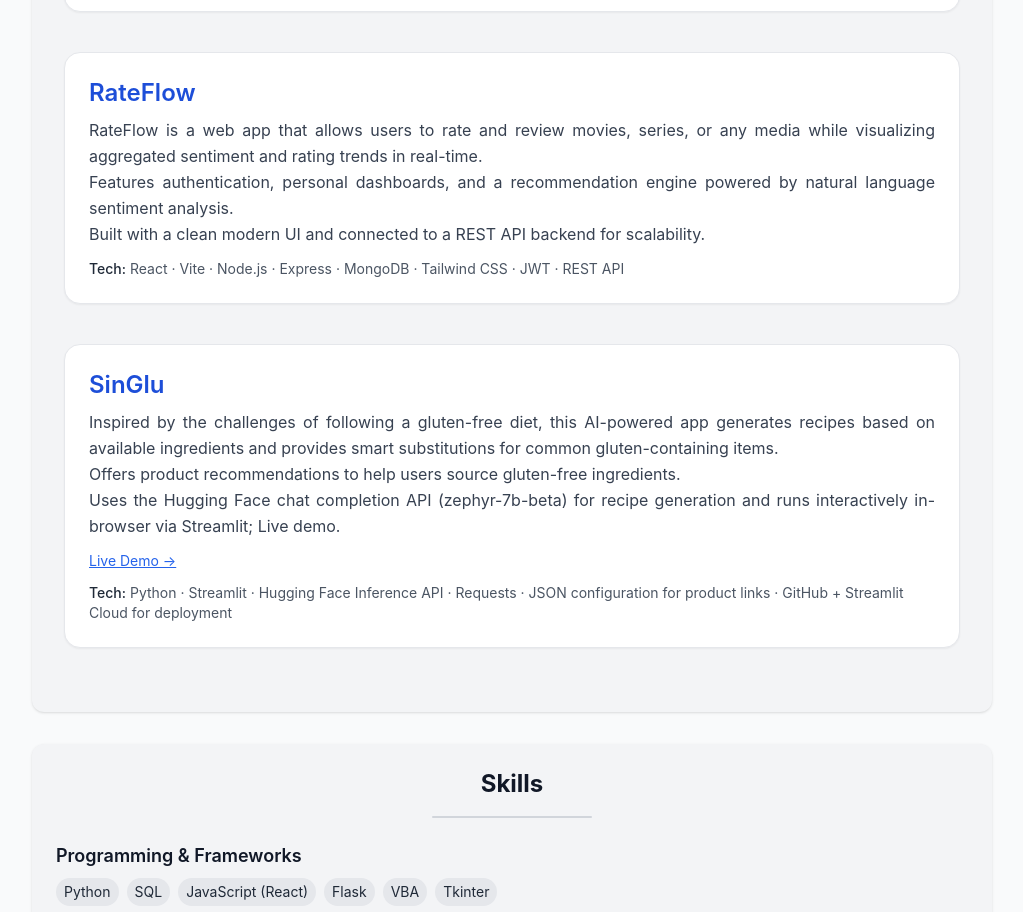
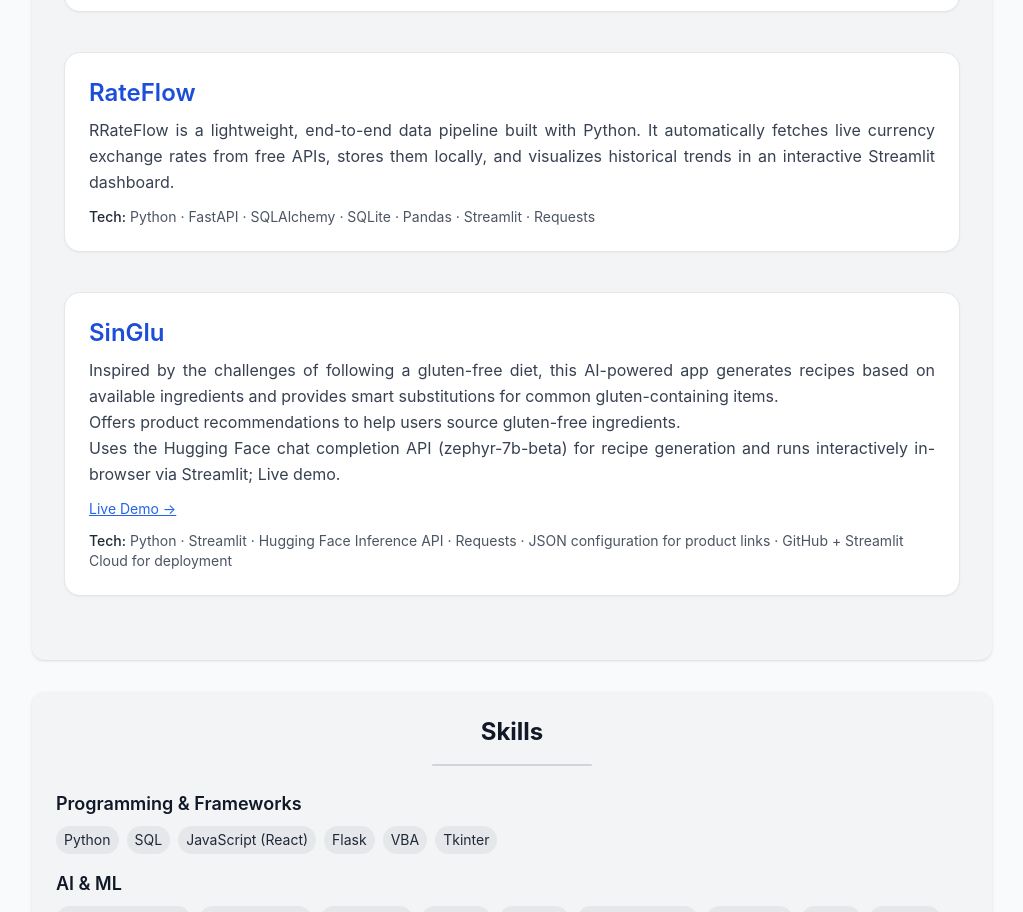
Before and after one commit to inesruizblach/inesruizblach.github.io, a React (Vite) app: page / in a window 1280 px wide. Shown: the part 2820-3732 px from the top of the page, without its empty margins (128-1151 px from the left). Built offline with nearby package versions, Linux system fonts and the light colour scheme.

Commit message:
Update RateFlow Project description

```diff
--- a/src/components/Projects.jsx
+++ b/src/components/Projects.jsx
@@ -59,12 +59,11 @@ const projects = [
     link: "https://github.com/inesruizblach/RateFlow",
     description: (
       <>
-        RateFlow is a web app that allows users to rate and review movies, series, or any media while visualizing aggregated sentiment and rating trends in real-time.<br/>
-        Features authentication, personal dashboards, and a recommendation engine powered by natural language sentiment analysis.<br/>
-        Built with a clean modern UI and connected to a REST API backend for scalability.<br/>
+        RRateFlow is a lightweight, end-to-end data pipeline built with Python.
+        It automatically fetches live currency exchange rates from free APIs, stores them locally, and visualizes historical trends in an interactive Streamlit dashboard.<br/>
       </>
     ),
-    tech: "React · Vite · Node.js · Express · MongoDB · Tailwind CSS · JWT · REST API",
+    tech: "Python · FastAPI · SQLAlchemy · SQLite · Pandas · Streamlit · Requests",
   },
   {
     name: "SinGlu",
```
